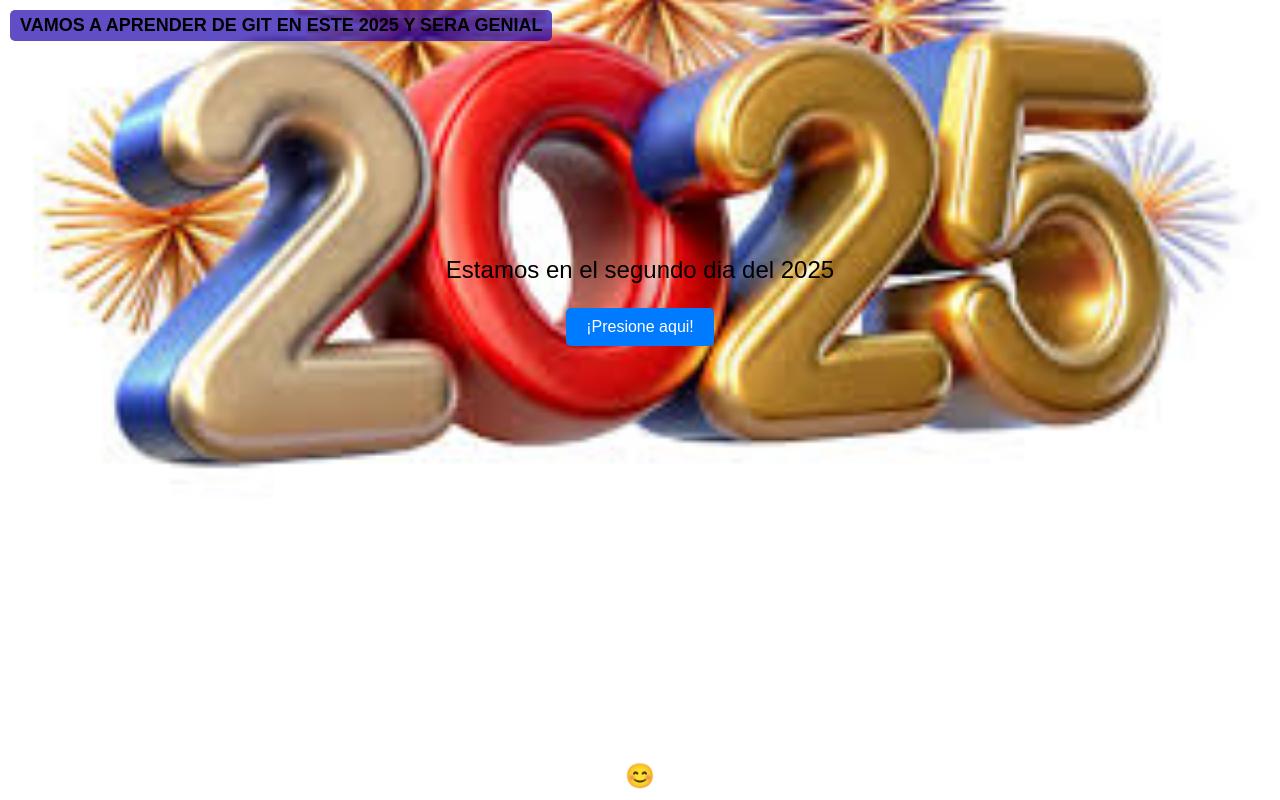
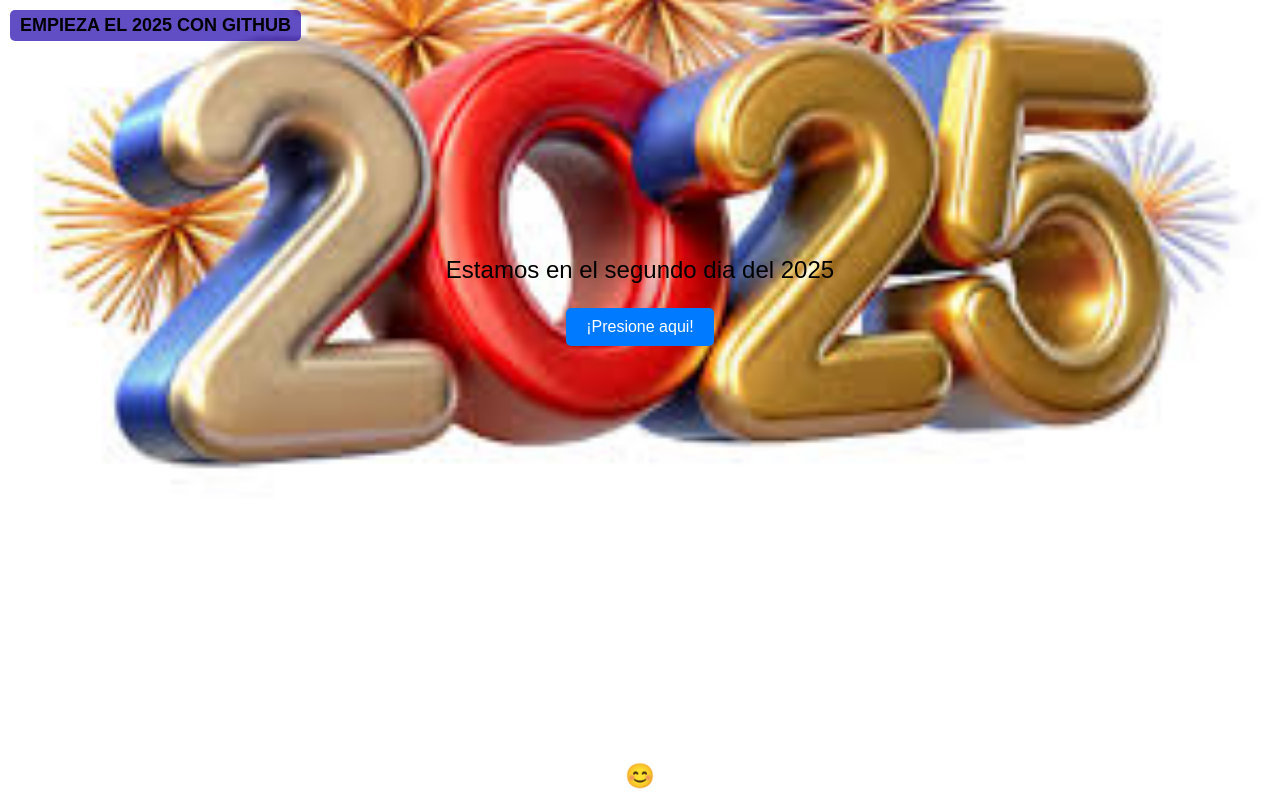
Before and after one commit to jsala382/pagina_prueba_git, an Angular app: page / in a window 1280 px wide. Built offline with nearby package versions, Linux system fonts and the light colour scheme.

Commit message:
Cambie el texto de la parte superior izquierda

```diff
--- a/src/app/app.component.html
+++ b/src/app/app.component.html
@@ -1,6 +1,6 @@
 
 <div class="header">
-  VAMOS A APRENDER DE GIT EN ESTE 2025 Y SERA GENIAL
+  EMPIEZA EL 2025 CON GITHUB
 </div>
 <div style="text-align: center; margin-top: 20%;">
   <p style="color: black; font-size: 24px;">{{mensaje}}</p>
```
